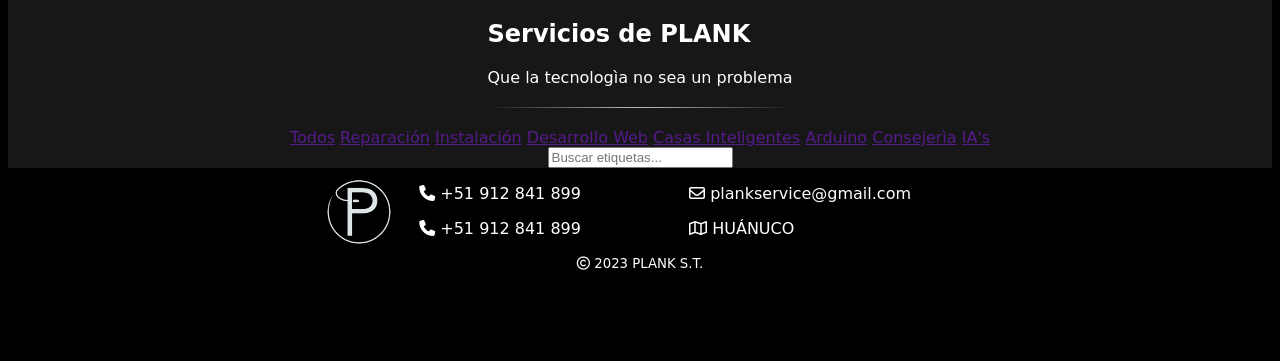
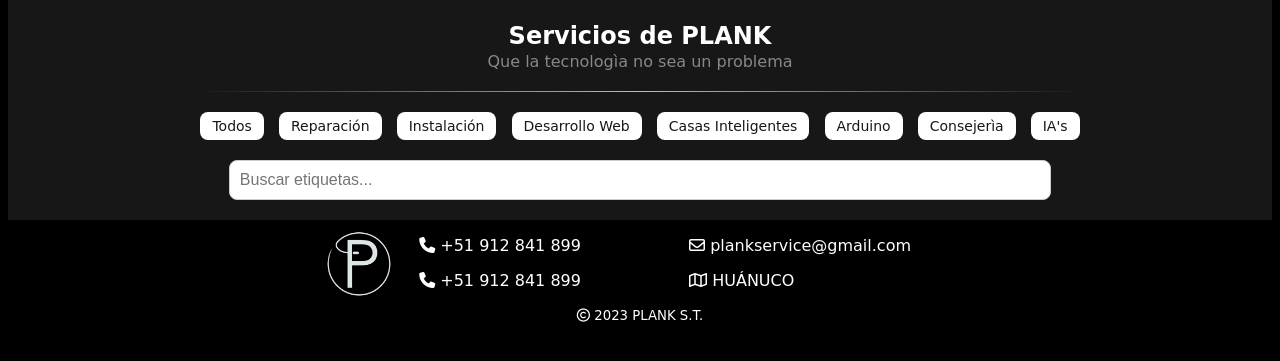
Before and after one commit to FALBRA/plank, a PHP site: page /todos-servicios.php in a window 1280 px wide. Shown: the part 76-437 px from the top of the page. Run offline with PHP 8.4, Linux system fonts and the light colour scheme.

Commit message:
mejorado css de todos los servicios

```diff
--- a/css/style-todos-servicios.css
+++ b/css/style-todos-servicios.css
@@ -1,9 +1,52 @@
-/*Buscador*/
-.buscador{
+/*todos-servicios*/
+.todos-servicios {
     background-color: #171717;
     display: flex;
-    flex-direction: column;
-    flex-wrap: nowrap;
     justify-content: center;
     align-items: center;
-}
+    margin: 0;
+    padding: 20px;
+    box-shadow: 0 0 10px rgba(0, 0, 0, 0.1);
+  }
+
+  .buscador {
+    text-align: center;
+  }
+
+  .servicios-plak {
+    margin-bottom: 20px;
+  }
+
+  .servicios-plak h1 {
+    font-size: 24px;
+    margin: 2px;
+  }
+
+  .servicios-plak p {
+    font-size: 16px;
+    color: #888;
+    margin: 2px;
+  }
+
+  .filtro-botones{
+    margin-bottom: 20px;
+  }
+  .filtro-botones a {
+    display: inline-block;
+    margin-right: 5px;
+    margin-left: 5px;
+    padding: 6px 12px;
+    border-radius: 8px;
+    background-color: white;
+    color: #171717;
+    text-decoration: none;
+    font-size: 14px;
+  }
+
+  .filtro-barra input[type="text"] {
+    width: 90%;
+    padding: 10px;
+    border-radius: 8px;
+    border: 1px solid #ccc;
+    font-size: 16px;
+  }
```
